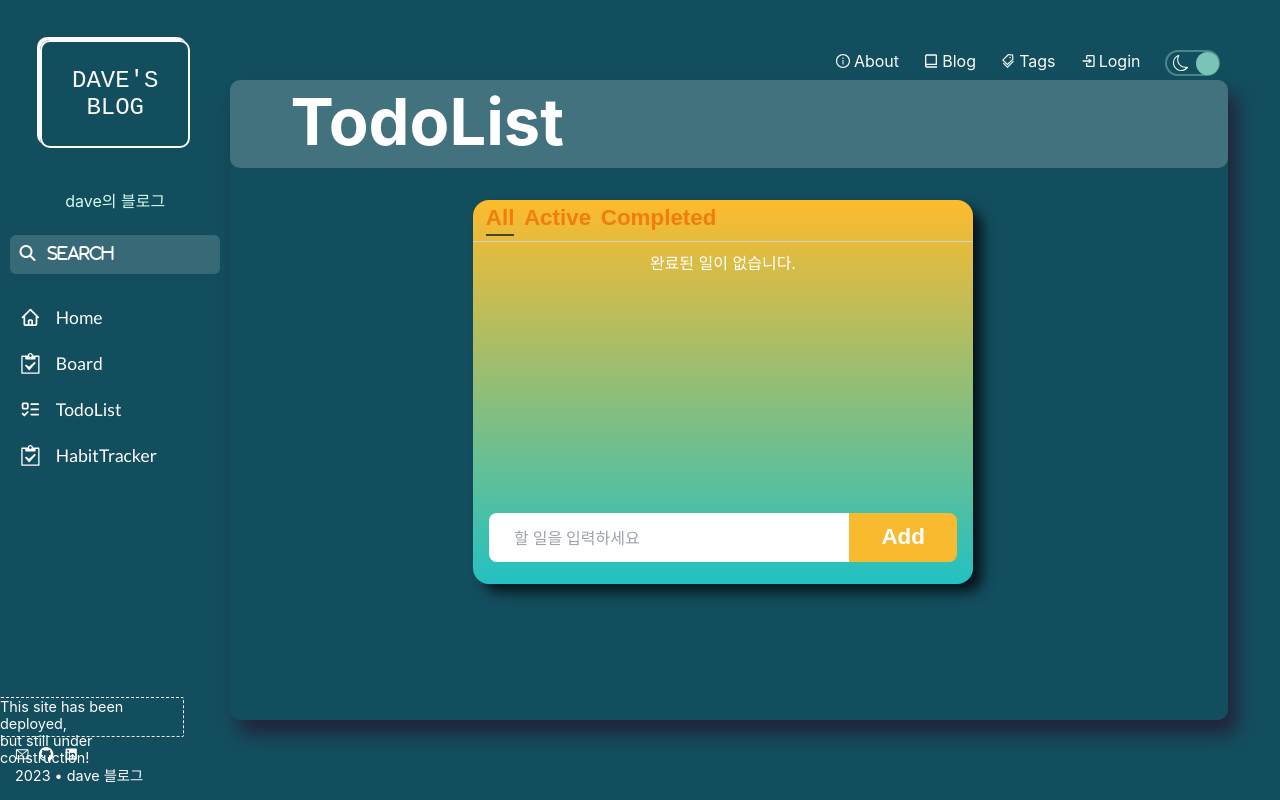
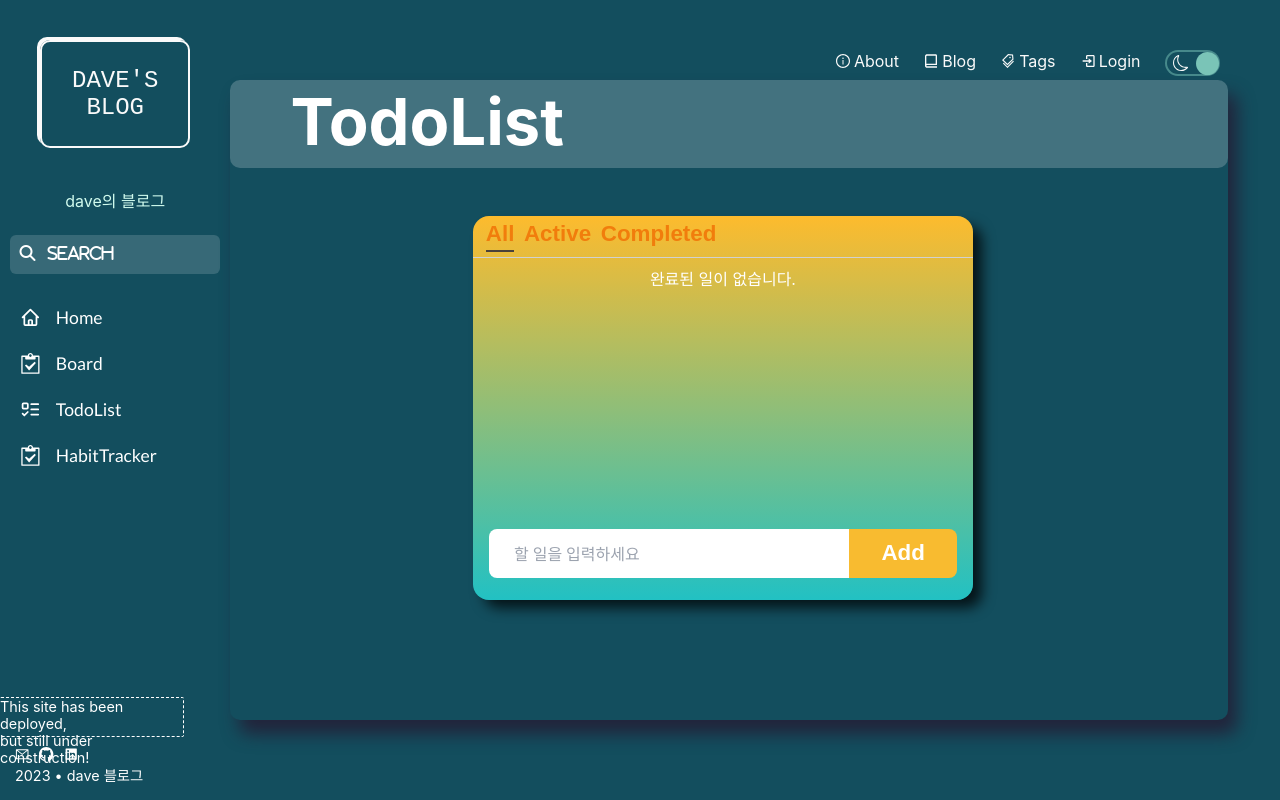
Before and after one commit to dave829/myBoard-Client-withTS, a React (Create React App) app: page /todoList in a window 1280 px wide. Built offline with nearby package versions, Linux system fonts and the light colour scheme; a web font is replaced by a local one.

Commit message:
todoTemplete article margin edited

```diff
--- a/src/components/TodoList/TodoTemplate.tsx
+++ b/src/components/TodoList/TodoTemplate.tsx
@@ -28,7 +28,7 @@ const StyledTodoTemplate = styled.article`
   @media (max-width: 1920px) {
     width: 512px;
     height: 100%;
-    margin: 2rem auto;
+    margin: 3rem auto;
     border-radius: 4px;
   }
 
```
